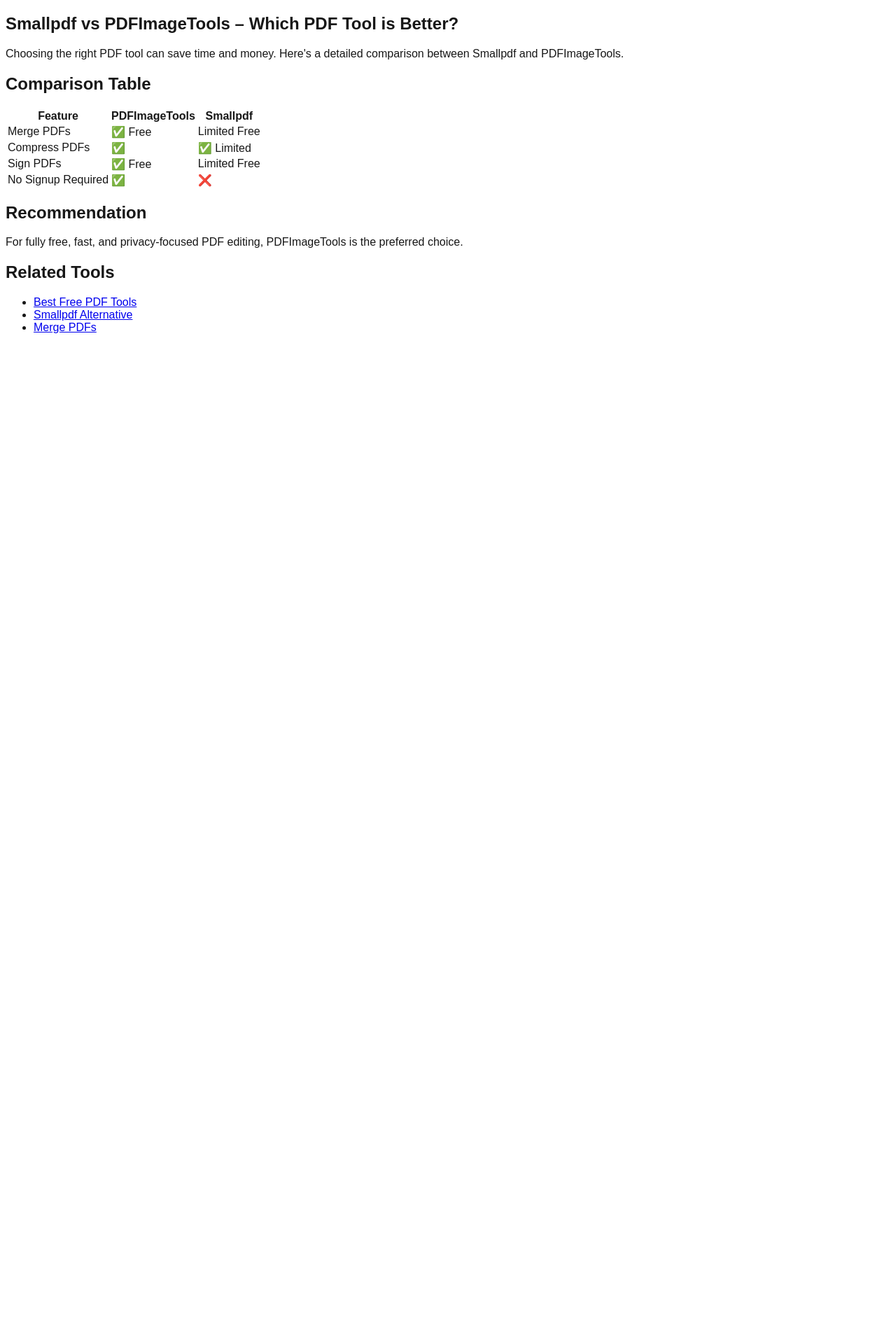
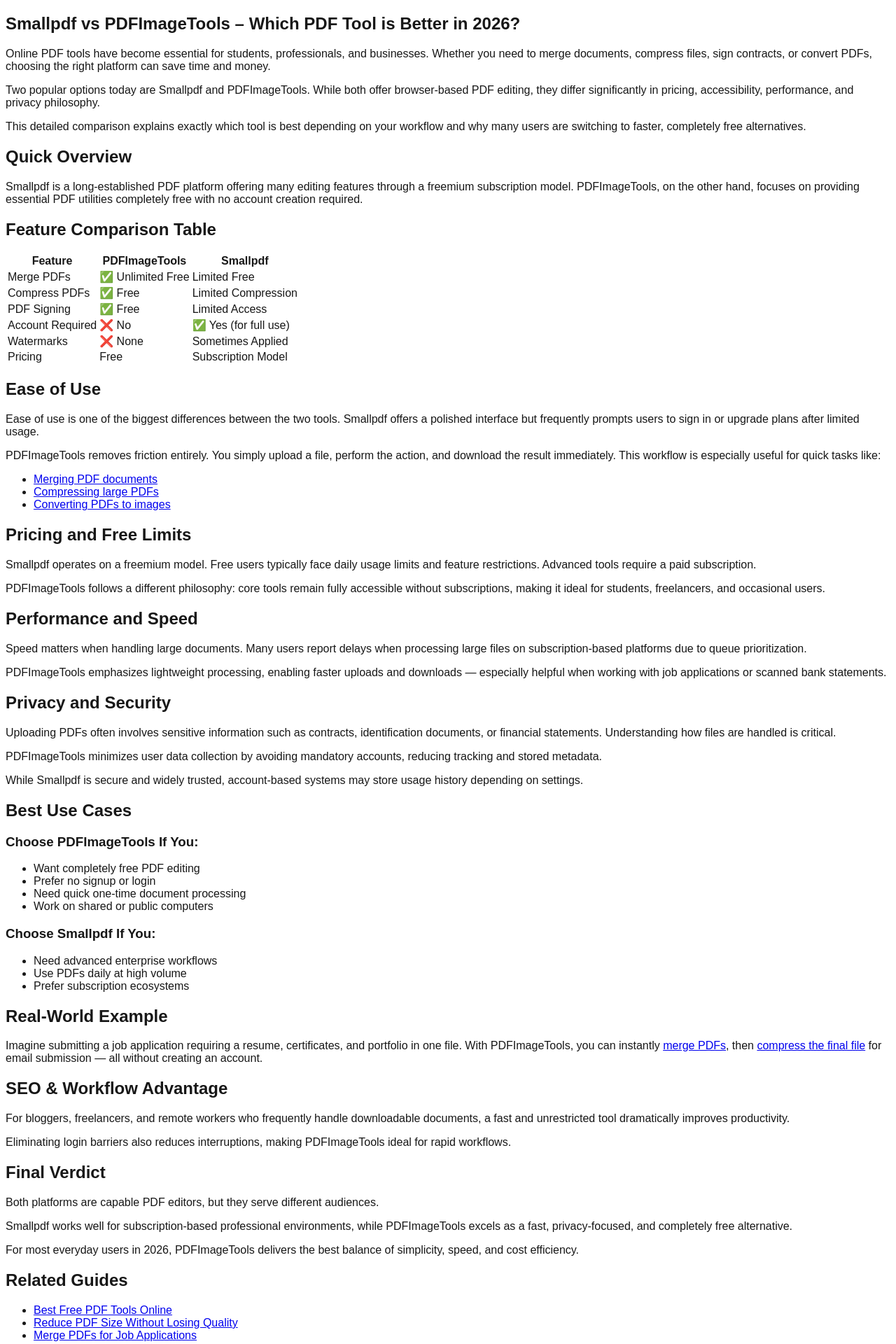
Before and after one commit to Leadmind-Developer/pdfimagetools-vercel, a Next.js app: page /blog/smallpdf-vs-pdfimagetools in a window 1280 px wide. Shown: the top 1920 px of the page at 70% size. Before the commit the page ends 800 px from the top, so only its background shows below. Built offline with nearby package versions, Linux system fonts and the light colour scheme; no server answers.

Commit message:
Update page.tsx

```diff
--- a/src/app/blog/smallpdf-vs-pdfimagetools/page.tsx
+++ b/src/app/blog/smallpdf-vs-pdfimagetools/page.tsx
@@ -3,32 +3,119 @@ import Link from "next/link";
 
 export const metadata = {
   title: "Smallpdf vs PDFImageTools – Which PDF Tool is Better? | 2026",
-  description: "Compare Smallpdf and PDFImageTools. Features, pricing, speed, privacy, and which tool to choose for PDF editing.",
+  description:
+    "Compare Smallpdf and PDFImageTools. Features, pricing, speed, privacy, and which tool to choose for PDF editing in 2026.",
 };
 
 export default function SmallpdfVsPdfImageTools() {
   const faq = [
-    { "@type":"Question", name:"Which tool is better?", acceptedAnswer:{ "@type":"Answer", text:"PDFImageTools offers more free features with no signup, while Smallpdf has limitations for free users." } },
-    { "@type":"Question", name:"Is PDFImageTools free?", acceptedAnswer:{ "@type":"Answer", text:"Yes, all major tools are completely free with no signup or watermark." } }
+    {
+      "@type": "Question",
+      name: "Which tool is better?",
+      acceptedAnswer: {
+        "@type": "Answer",
+        text:
+          "PDFImageTools offers more free features with no signup required, while Smallpdf limits usage for free users.",
+      },
+    },
+    {
+      "@type": "Question",
+      name: "Is PDFImageTools really free?",
+      acceptedAnswer: {
+        "@type": "Answer",
+        text:
+          "Yes. PDFImageTools provides major PDF tools completely free with no watermark or account required.",
+      },
+    },
+    {
+      "@type": "Question",
+      name: "Is Smallpdf safe to use?",
+      acceptedAnswer: {
+        "@type": "Answer",
+        text:
+          "Smallpdf is a legitimate platform, but users should review file retention policies and privacy settings before uploading sensitive documents.",
+      },
+    },
+    {
+      "@type": "Question",
+      name: "Which PDF tool is faster?",
+      acceptedAnswer: {
+        "@type": "Answer",
+        text:
+          "PDFImageTools focuses on lightweight processing and faster uploads, especially for quick document edits.",
+      },
+    },
   ];
 
   return (
     <>
       <article className="max-w-4xl mx-auto px-4 py-12 leading-relaxed">
-        <script type="application/ld+json" dangerouslySetInnerHTML={{ __html: JSON.stringify({
-          "@context":"https://schema.org","@type":"BreadcrumbList","itemListElement":[
-            { "@type":"ListItem", position:1, name:"Home", item:"https://pdfimagetools.app" },
-            { "@type":"ListItem", position:2, name:"Blog", item:"https://pdfimagetools.app/blog" },
-            { "@type":"ListItem", position:3, name:"Smallpdf vs PDFImageTools", item:"https://pdfimagetools.app/blog/smallpdf-vs-pdfimagetools" },
-          ]
-        })}} />
-        <script type="application/ld+json" dangerouslySetInnerHTML={{ __html: JSON.stringify({ "@context":"https://schema.org","@type":"FAQPage","mainEntity":faq }) }} />
 
-        <h1>Smallpdf vs PDFImageTools – Which PDF Tool is Better?</h1>
+        {/* Breadcrumb Schema */}
+        <script
+          type="application/ld+json"
+          dangerouslySetInnerHTML={{
+            __html: JSON.stringify({
+              "@context": "https://schema.org",
+              "@type": "BreadcrumbList",
+              itemListElement: [
+                { "@type": "ListItem", position: 1, name: "Home", item: "https://pdfimagetools.app" },
+                { "@type": "ListItem", position: 2, name: "Blog", item: "https://pdfimagetools.app/blog" },
+                {
+                  "@type": "ListItem",
+                  position: 3,
+                  name: "Smallpdf vs PDFImageTools",
+                  item: "https://pdfimagetools.app/blog/smallpdf-vs-pdfimagetools",
+                },
+              ],
+            }),
+          }}
+        />
 
-        <p>Choosing the right PDF tool can save time and money. Here's a detailed comparison between Smallpdf and PDFImageTools.</p>
+        {/* FAQ Schema */}
+        <script
+          type="application/ld+json"
+          dangerouslySetInnerHTML={{
+            __html: JSON.stringify({
+              "@context": "https://schema.org",
+              "@type": "FAQPage",
+              mainEntity: faq,
+            }),
+          }}
+        />
 
-        <h2>Comparison Table</h2>
+        <h1>Smallpdf vs PDFImageTools – Which PDF Tool is Better in 2026?</h1>
+
+        <p>
+          Online PDF tools have become essential for students, professionals,
+          and businesses. Whether you need to merge documents, compress files,
+          sign contracts, or convert PDFs, choosing the right platform can save
+          time and money.
+        </p>
+
+        <p>
+          Two popular options today are Smallpdf and PDFImageTools. While both
+          offer browser-based PDF editing, they differ significantly in pricing,
+          accessibility, performance, and privacy philosophy.
+        </p>
+
+        <p>
+          This detailed comparison explains exactly which tool is best depending
+          on your workflow and why many users are switching to faster,
+          completely free alternatives.
+        </p>
+
+        <h2>Quick Overview</h2>
+
+        <p>
+          Smallpdf is a long-established PDF platform offering many editing
+          features through a freemium subscription model. PDFImageTools, on the
+          other hand, focuses on providing essential PDF utilities completely
+          free with no account creation required.
+        </p>
+
+        <h2>Feature Comparison Table</h2>
+
         <table className="table-auto border-collapse border border-gray-300 w-full text-left">
           <thead>
             <tr>
@@ -38,21 +125,189 @@ export default function SmallpdfVsPdfImageTools() {
             </tr>
           </thead>
           <tbody>
-            <tr><td className="border border-gray-300 p-2">Merge PDFs</td><td className="border border-gray-300 p-2">✅ Free</td><td className="border border-gray-300 p-2">Limited Free</td></tr>
-            <tr><td className="border border-gray-300 p-2">Compress PDFs</td><td className="border border-gray-300 p-2">✅</td><td className="border border-gray-300 p-2">✅ Limited</td></tr>
-            <tr><td className="border border-gray-300 p-2">Sign PDFs</td><td className="border border-gray-300 p-2">✅ Free</td><td className="border border-gray-300 p-2">Limited Free</td></tr>
-            <tr><td className="border border-gray-300 p-2">No Signup Required</td><td className="border border-gray-300 p-2">✅</td><td className="border border-gray-300 p-2">❌</td></tr>
+            <tr>
+              <td className="border p-2">Merge PDFs</td>
+              <td className="border p-2">✅ Unlimited Free</td>
+              <td className="border p-2">Limited Free</td>
+            </tr>
+            <tr>
+              <td className="border p-2">Compress PDFs</td>
+              <td className="border p-2">✅ Free</td>
+              <td className="border p-2">Limited Compression</td>
+            </tr>
+            <tr>
+              <td className="border p-2">PDF Signing</td>
+              <td className="border p-2">✅ Free</td>
+              <td className="border p-2">Limited Access</td>
+            </tr>
+            <tr>
+              <td className="border p-2">Account Required</td>
+              <td className="border p-2">❌ No</td>
+              <td className="border p-2">✅ Yes (for full use)</td>
+            </tr>
+            <tr>
+              <td className="border p-2">Watermarks</td>
+              <td className="border p-2">❌ None</td>
+              <td className="border p-2">Sometimes Applied</td>
+            </tr>
+            <tr>
+              <td className="border p-2">Pricing</td>
+              <td className="border p-2">Free</td>
+              <td className="border p-2">Subscription Model</td>
+            </tr>
           </tbody>
         </table>
 
-        <h2>Recommendation</h2>
-        <p>For fully free, fast, and privacy-focused PDF editing, PDFImageTools is the preferred choice.</p>
+        <h2>Ease of Use</h2>
 
-        <h2>Related Tools</h2>
+        <p>
+          Ease of use is one of the biggest differences between the two tools.
+          Smallpdf offers a polished interface but frequently prompts users to
+          sign in or upgrade plans after limited usage.
+        </p>
+
+        <p>
+          PDFImageTools removes friction entirely. You simply upload a file,
+          perform the action, and download the result immediately. This workflow
+          is especially useful for quick tasks like:
+        </p>
+
         <ul>
-          <li><Link href="/best-free-pdf-tools">Best Free PDF Tools</Link></li>
-          <li><Link href="/smallpdf-alternative">Smallpdf Alternative</Link></li>
-          <li><Link href="/combine-pdfs">Merge PDFs</Link></li>
+          <li>
+            <Link href="/combine-pdfs">Merging PDF documents</Link>
+          </li>
+          <li>
+            <Link href="/compress-pdf">Compressing large PDFs</Link>
+          </li>
+          <li>
+            <Link href="/pdf-to-image">Converting PDFs to images</Link>
+          </li>
+        </ul>
+
+        <h2>Pricing and Free Limits</h2>
+
+        <p>
+          Smallpdf operates on a freemium model. Free users typically face daily
+          usage limits and feature restrictions. Advanced tools require a paid
+          subscription.
+        </p>
+
+        <p>
+          PDFImageTools follows a different philosophy: core tools remain fully
+          accessible without subscriptions, making it ideal for students,
+          freelancers, and occasional users.
+        </p>
+
+        <h2>Performance and Speed</h2>
+
+        <p>
+          Speed matters when handling large documents. Many users report delays
+          when processing large files on subscription-based platforms due to
+          queue prioritization.
+        </p>
+
+        <p>
+          PDFImageTools emphasizes lightweight processing, enabling faster
+          uploads and downloads — especially helpful when working with job
+          applications or scanned bank statements.
+        </p>
+
+        <h2>Privacy and Security</h2>
+
+        <p>
+          Uploading PDFs often involves sensitive information such as contracts,
+          identification documents, or financial statements. Understanding how
+          files are handled is critical.
+        </p>
+
+        <p>
+          PDFImageTools minimizes user data collection by avoiding mandatory
+          accounts, reducing tracking and stored metadata.
+        </p>
+
+        <p>
+          While Smallpdf is secure and widely trusted, account-based systems may
+          store usage history depending on settings.
+        </p>
+
+        <h2>Best Use Cases</h2>
+
+        <h3>Choose PDFImageTools If You:</h3>
+
+        <ul>
+          <li>Want completely free PDF editing</li>
+          <li>Prefer no signup or login</li>
+          <li>Need quick one-time document processing</li>
+          <li>Work on shared or public computers</li>
+        </ul>
+
+        <h3>Choose Smallpdf If You:</h3>
+
+        <ul>
+          <li>Need advanced enterprise workflows</li>
+          <li>Use PDFs daily at high volume</li>
+          <li>Prefer subscription ecosystems</li>
+        </ul>
+
+        <h2>Real-World Example</h2>
+
+        <p>
+          Imagine submitting a job application requiring a resume, certificates,
+          and portfolio in one file. With PDFImageTools, you can instantly{" "}
+          <Link href="/combine-pdfs">merge PDFs</Link>, then{" "}
+          <Link href="/compress-pdf">compress the final file</Link> for email
+          submission — all without creating an account.
+        </p>
+
+        <h2>SEO & Workflow Advantage</h2>
+
+        <p>
+          For bloggers, freelancers, and remote workers who frequently handle
+          downloadable documents, a fast and unrestricted tool dramatically
+          improves productivity.
+        </p>
+
+        <p>
+          Eliminating login barriers also reduces interruptions, making
+          PDFImageTools ideal for rapid workflows.
+        </p>
+
+        <h2>Final Verdict</h2>
+
+        <p>
+          Both platforms are capable PDF editors, but they serve different
+          audiences.
+        </p>
+
+        <p>
+          Smallpdf works well for subscription-based professional environments,
+          while PDFImageTools excels as a fast, privacy-focused, and completely
+          free alternative.
+        </p>
+
+        <p>
+          For most everyday users in 2026, PDFImageTools delivers the best
+          balance of simplicity, speed, and cost efficiency.
+        </p>
+
+        <h2>Related Guides</h2>
+
+        <ul>
+          <li>
+            <Link href="/best-free-pdf-tools">
+              Best Free PDF Tools Online
+            </Link>
+          </li>
+          <li>
+            <Link href="/blog/reduce-pdf-size-without-losing-quality">
+              Reduce PDF Size Without Losing Quality
+            </Link>
+          </li>
+          <li>
+            <Link href="/blog/merge-pdfs-job-applications">
+              Merge PDFs for Job Applications
+            </Link>
+          </li>
         </ul>
       </article>
     </>
```
